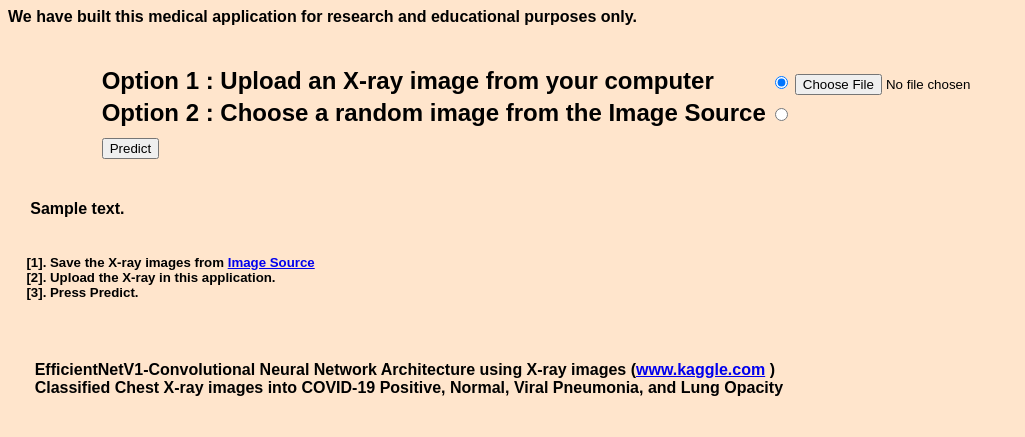
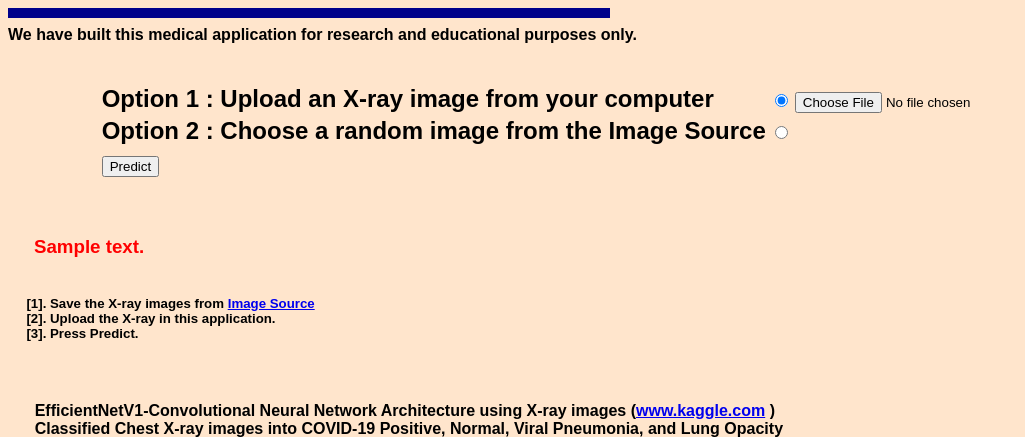
Before and after one commit to bmafshary/covid19b, a Flask app: template templates/index.html in a window 1280 px wide. Shown: the part 457-894 px from the top of the page, without its empty margins (0-1025 px from the left). Run offline with Flask 2, Linux system fonts and the light colour scheme; the template is opened without the code that fills it: most values are stand-ins (such as "Sample title", 1, 10 or a date in 2020); grey boxes marked "Sample" are stand-in pictures.

Commit message:
Update index.html

```diff
--- a/templates/index.html
+++ b/templates/index.html
@@ -7,9 +7,10 @@
     <meta name="description" content="This page provides an example for supervised learning(classification) using uploaded X-Ray Image ">
     <meta name="author" content="NYILAI B.M.Afshari">
 </head>
+
 <body bgcolor="#FFE5CC">
 
-<div style="text-align: center;"> <b> Educational Demo </b><br> <a href="https://nyailabandinstitute.com/">
+<div style="text-align: center;"> <b><br> Educational Demo </b><br> <a href="https://nyailabandinstitute.com/">
     <img src="https://nyailabandinstitute.com/wp-content/uploads/2021/04/nyilai.png"
          title="New York Institute and Laboratory for Artificial Intelligence" alt="NYILAI">
     </a> <br> </div>
@@ -46,8 +47,8 @@ We have built this medical application for <wbr>research and educational purpose
             </h2>
     </form>
 <br>
-<b>
-                                                                                     &nbsp&nbsp&nbsp&nbsp&nbsp{{ outputtext }}</b>
+<h3><span style="color: red; ">
+&nbsp&nbsp&nbsp&nbsp&nbsp{{ outputtext }}</h3></span>
     <h5>
     <br>&nbsp&nbsp&nbsp&nbsp&nbsp[1]. Save the X-ray images from <a href="https://drive.google.com/drive/folders/141RbdyIR0S_gFyxw-PZxVrutF88EPG6Z?usp=sharing" target="_blank">  Image Source  </a>
     <br>&nbsp&nbsp&nbsp&nbsp&nbsp[2]. Upload the X-ray in this application.
```
